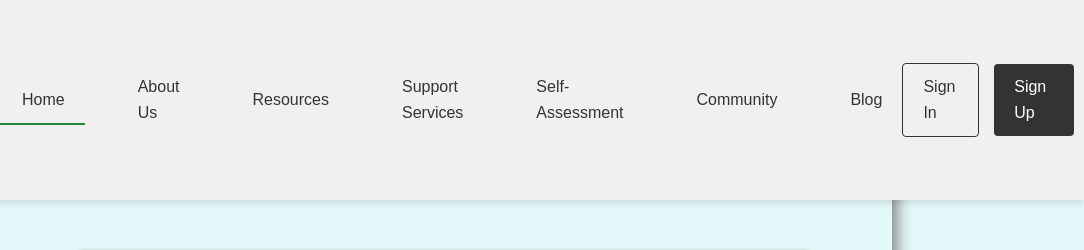
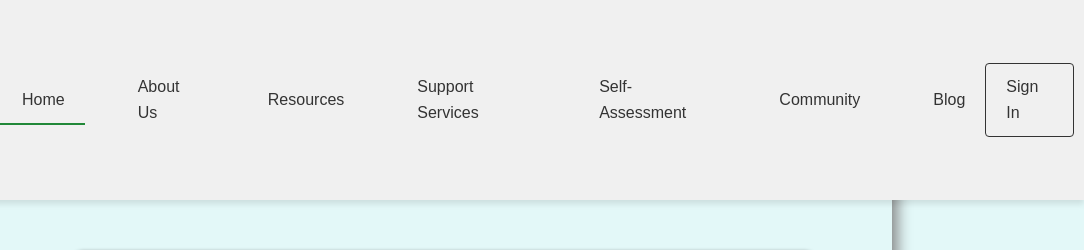
Before and after one commit to pdlmanoj/test, a plain HTML site: page quiz.html in a window 1280 px wide. Shown: the top 250 px of the page, 196-1280 px from the left. Drawn offline with Linux system fonts and the light colour scheme.

Commit message:
Updated File

```diff
--- a/quiz.html
+++ b/quiz.html
@@ -26,8 +26,7 @@
             </ul>
         </nav>
         <div class="auth-buttons">
-            <a href="/html/login.html" class="sign-in">Sign In</a>
-            <a href="#" class="sign-up">Sign Up</a>
+            <a href="/html/sign-in.html" class="sign-in">Sign In</a>
         </div>
     </header>
 
```
Also changed, not shown: blog.html (+1 -2 lines), index.html (+1 -2 lines), resource.html (+1 -2 lines), self_assesment.html (+1 -2 lines), 1 other file.
